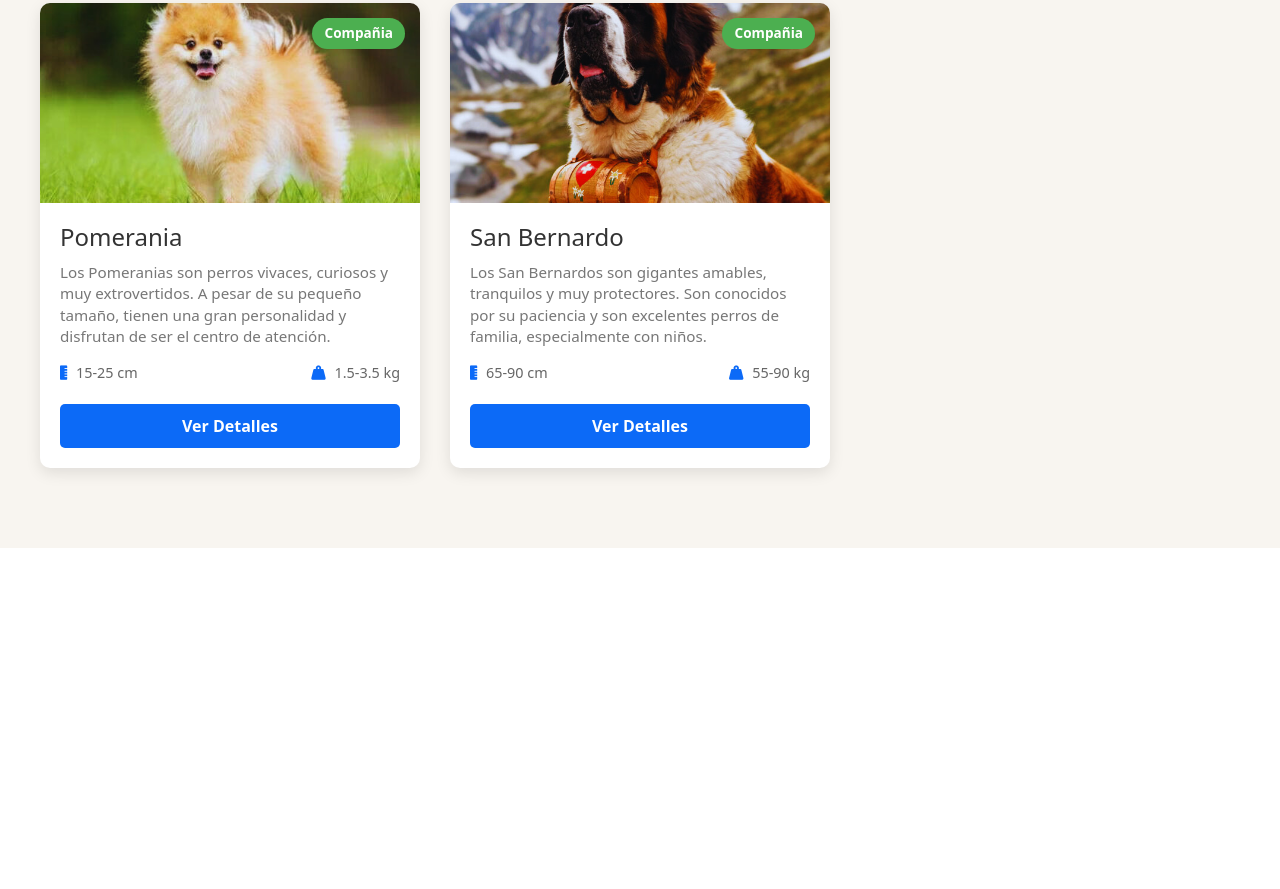
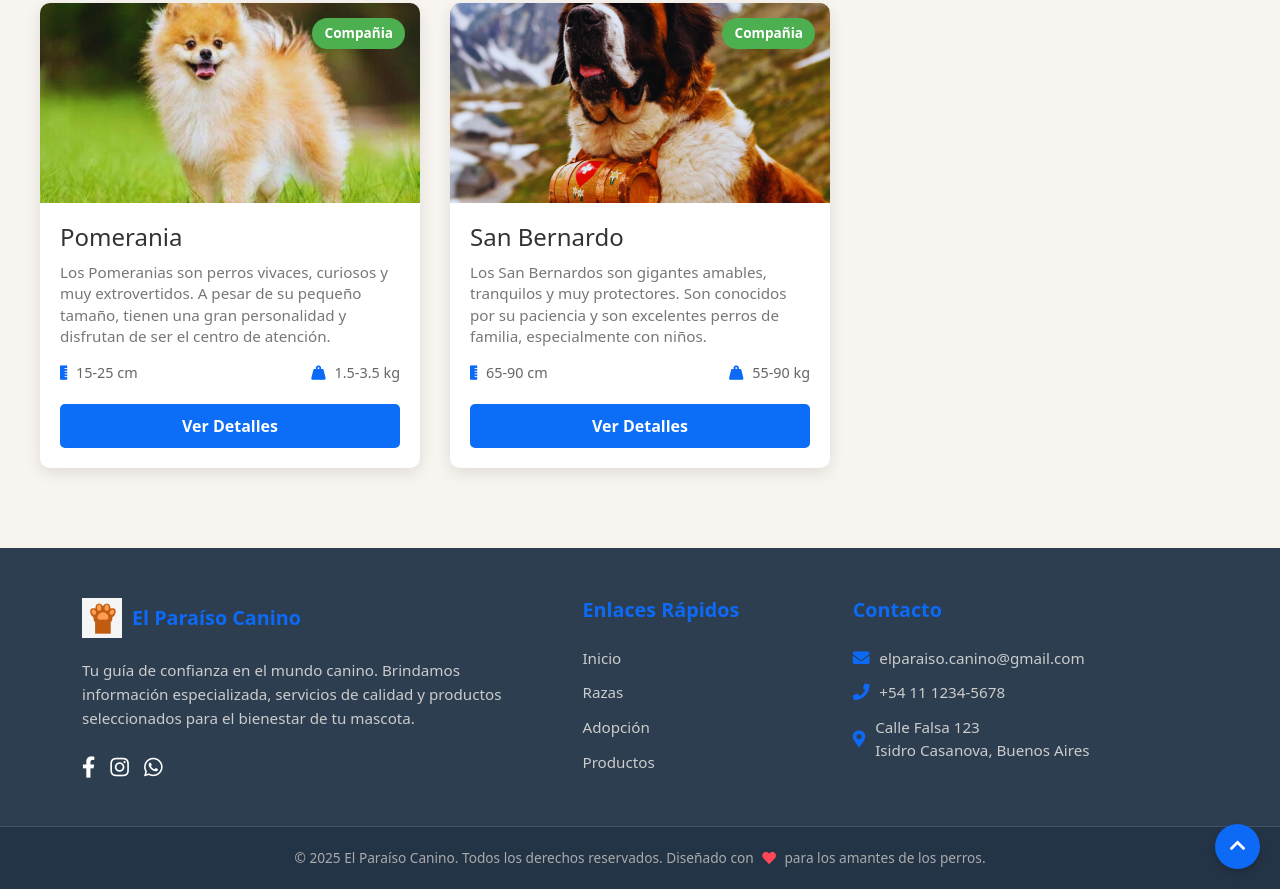
Before and after one commit to Ivan-Soma/comision-73345, a website: page pages/razas.html in a window 1280 px wide. Shown: the part 3558-4447 px from the top of the page. Before the commit the page ends 4106 px from the top, so only its background shows below. Drawn offline with nearby package versions, Linux system fonts and the light colour scheme.

Commit message:
Cambios Realizados

```diff
--- a/package.json
+++ b/package.json
@@ -12,5 +12,8 @@
   "license": "ISC",
   "devDependencies": {
     "sass": "^1.89.2"
+  },
+  "dependencies": {
+    "animate.css": "^4.1.1"
   }
 }
--- a/pages/razas.html
+++ b/pages/razas.html
@@ -11,6 +11,7 @@
     <link href="https://fonts.googleapis.com/css2?family=Lilita+One&display=swap" rel="stylesheet">
     <link href="https://cdn.jsdelivr.net/npm/bootstrap@5.3.7/dist/css/bootstrap.min.css" rel="stylesheet" integrity="sha384-LN+7fdVzj6u52u30Kp6M/trliBMCMKTyK833zpbD+pXdCLuTusPj697FH4R/5mcr" crossorigin="anonymous">
     <link rel="stylesheet" href="https://cdnjs.cloudflare.com/ajax/libs/font-awesome/5.15.4/css/all.min.css">
+    <link rel="stylesheet" href="https://cdnjs.cloudflare.com/ajax/libs/animate.css/4.1.1/animate.min.css"/>
 
 </head>
 <body>
@@ -412,7 +413,61 @@
 
     </main>
 
+<footer class="main-footer">
+        <div class="footer-top">
+            <div class="container footer-grid">
+                <div class="footer-col about-us">
+                    <div class="logo-section footer-logo">
+                        <img src="../assets/patita.jpg" alt="Logo El Paraíso Canino" class="logo-img">
+                        <div class="logo-text">
+                            <h1>El Paraíso Canino</h1>
+                        </div>
+                    </div>
+                    <p>
+                        Tu guía de confianza en el mundo canino. Brindamos información
+                        especializada, servicios de calidad y productos seleccionados para el
+                        bienestar de tu mascota.
+                    </p>
+                    <div class="social-icons">
+                        <a href="#" target="_blank"><i class="fab fa-facebook-f"></i></a>
+                        <a href="#" target="_blank"><i class="fab fa-instagram"></i></a>
+                        <a href="#" target="_blank"><i class="fab fa-whatsapp"></i></a>
+                    </div>
+                </div>
 
+                <div class="footer-col quick-links">
+                    <h3>Enlaces Rápidos</h3>
+                    <ul>
+                        <li><a href="../index.html">Inicio</a></li>
+                        <li><a href="../pages/razas.html">Razas</a></li>
+                        <li><a href="../pages/adopcion.html">Adopción</a></li>
+                        <li><a href="../pages/productos.html">Productos</a></li>
+                    </ul>
+                </div>
+
+                <div class="footer-col contact-info-footer">
+                    <h3>Contacto</h3>
+                    <ul>
+                        <li><a href="mailto:elparaiso.canino@gmail.com"><i class="fas fa-envelope"></i> elparaiso.canino@gmail.com</a></li>
+                        <li><a href="tel:+541112345678"><i class="fas fa-phone"></i> +54 11 1234-5678</a></li>
+                        <li><address><i class="fas fa-map-marker-alt"></i> Calle Falsa 123<br>Isidro Casanova, Buenos Aires</address></li>
+                    </ul>
+                </div>
+            </div>
+        </div>
+
+        <div class="footer-bottom">
+            <div class="container copyright">
+                <p>
+                    &copy; 2025 El Paraíso Canino. Todos los derechos reservados. Diseñado con
+                    <i class="fas fa-heart red-heart"></i> para los amantes de los perros.
+                </p>
+                <a href="#" class="scroll-to-top">
+                    <i class="fas fa-chevron-up"></i>
+                </a>
+            </div>
+        </div>
+    </footer>
 
 
 
--- a/sass/pages/_adopcion.scss
+++ b/sass/pages/_adopcion.scss
@@ -13,7 +13,7 @@
     border: 1px solid $border-light;
     border-radius: 10px;
     padding: 10px;
-    background-color: rgba(255, 255, 255, 0.8);
+    background-color: rgba(153, 208, 245, 0.39);
 
     img {
         width: 150px;
--- a/sass/pages/_contacto.scss
+++ b/sass/pages/_contacto.scss
@@ -52,13 +52,13 @@
 }
 
 .contact-hero-section {
-    background-color: $accent-blue;
+    background: linear-gradient($primary-orange) ;
     color: #ffffff;
     padding: 100px 0;
     text-align: center;
 
     h1 {
-        font-size: 3em;
+        font-size: em;
         margin-bottom: 20px;
         font-weight: 700;
     }
--- a/sass/pages/_home.scss
+++ b/sass/pages/_home.scss
@@ -471,7 +471,8 @@
 
     &:hover {
         background-color: $buttons-home-hover;
-        color: #1a1a1a;
+        color: $buttons-color-font-hover;
+        text-decoration: bold;
     }
 }
 
@@ -649,7 +650,7 @@
 
     &:hover {
         background-color: $buttons-home-hover;
-        color: #1a1a1a;
+        color: $buttons-color-font-hover;
     }
 
     @include responsive(tablet) {
@@ -755,6 +756,6 @@
 
     &:hover {
         background-color: $buttons-home-hover;
-        color: #1a1a1a;
+        color: $buttons-color-font-hover;
     }
 }
--- a/sass/utils/_variables.scss
+++ b/sass/utils/_variables.scss
@@ -2,7 +2,7 @@
 // Colores
 $primary-orange: #0C6AF7;
 $secondary-yellow: #0CB4F7;
-$accent-blue: #0CF7F0;
+$accent-blue: #c1fffd8c;
 $dark-blue-bg: #2c3e50;
 $light-gray: #f4f7f6;
 $text-dark: #333;
@@ -15,7 +15,8 @@ $light-orange: #ffe0b2;
 $light-blue: #e0f2f7;
 $light-green: #e8f5e9;
 $buttons-home: #0C6EF7;
-$buttons-home-hover :#8CDCFA ;
+$buttons-home-hover : #8CDCFA ;
+$buttons-color-font-hover : #053477 ;
 
 $white: #ffffff;
 $text-highlight: #5264FA;
```
Also changed, not shown: pages/adopcion.html (+3 -2 lines), pages/contacto.html (+1 -0 lines), pages/productos.html (+2 -0 lines), styles/styles.css, 2 other files.
